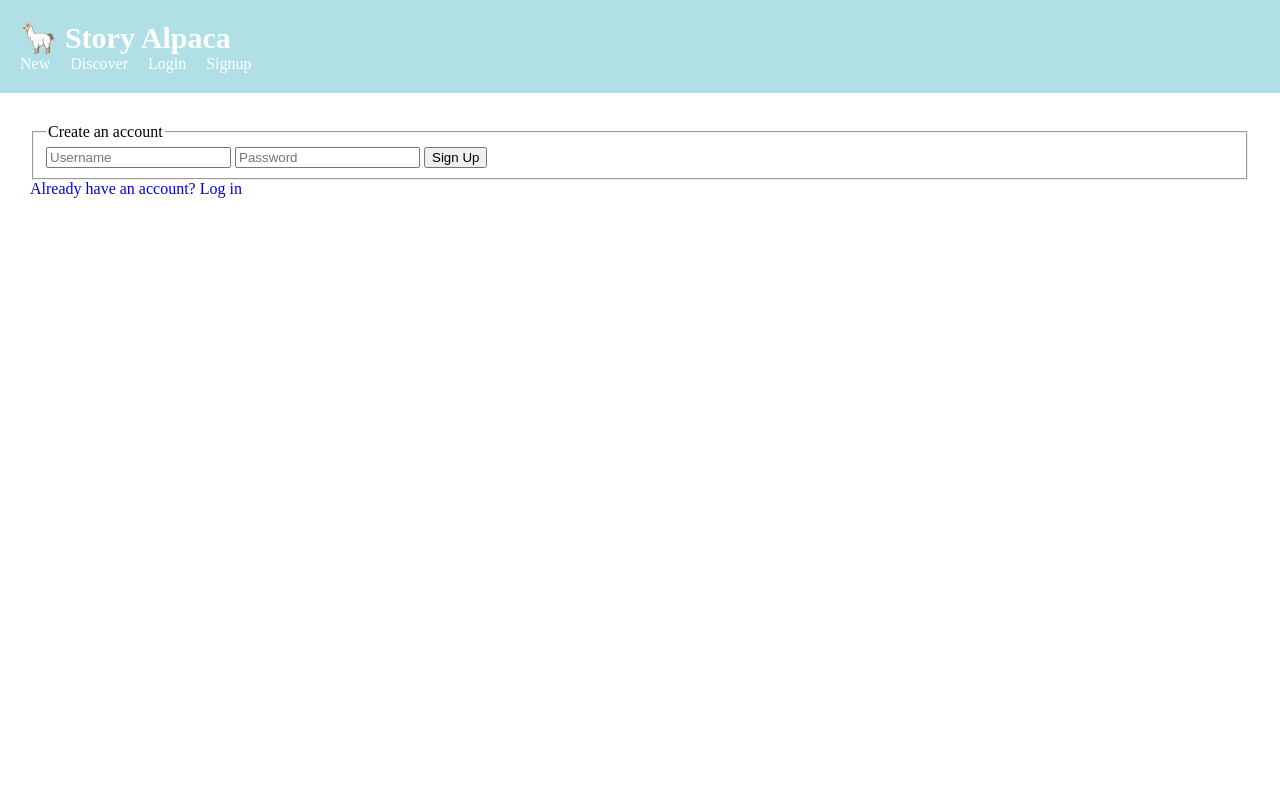
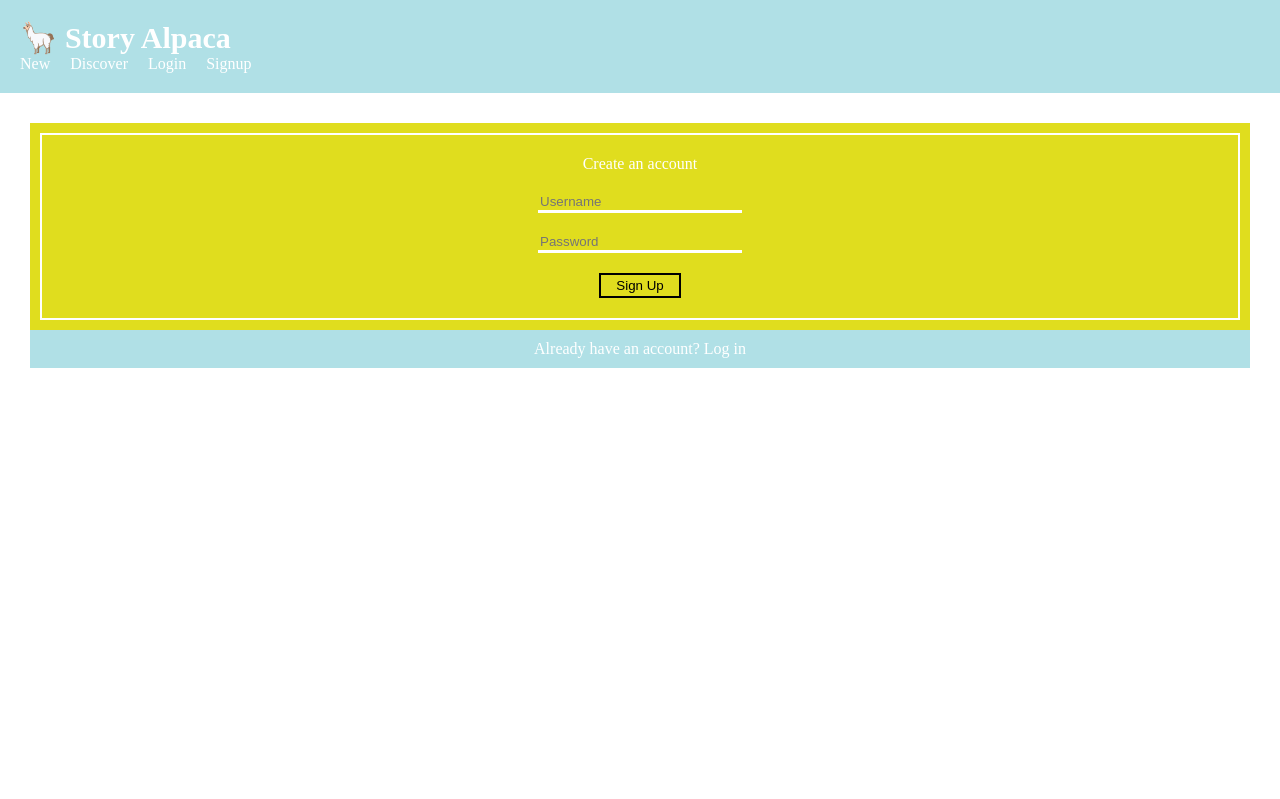
Before and after one commit to tamitakada/asleep_alpacas, a Flask app: page /register in a window 1280 px wide. Shown: the top 799 px of the page. Run offline with Flask 2, Linux system fonts and the light colour scheme.

Commit message:
styled login and register

```diff
--- a/app/static/styles.css
+++ b/app/static/styles.css
@@ -1,3 +1,7 @@
+:root {
+    --yellow: rgb(224, 221, 30);
+}
+
 body, html {
     margin: 0;
     height: 100%;
@@ -44,8 +48,36 @@ footer {
 
 #homeMessage {
     margin: 0;
-    background-color: rgb(224, 221, 30);
+    background-color: var(--yellow);
     padding: 10px;
+    color: white;
+}
+
+/* login.html */
+
+.form {
+    background-color: var(--yellow);
+    padding: 10px;
+}
+
+.formField {
+    color: white;
+    background-color: transparent;
+    border-style: none none solid none;
+    border-color: white;
+    border-width: 3px;
+    min-width: 200px;
+}
+
+.submitButton {
+    background-color: transparent;
+    border: 2px solid black;
+    color: black;
+    padding: 3px 15px;
+}
+
+.submitButton:hover {
+    background-color: black;
     color: white;
 }
 
@@ -60,6 +92,7 @@ footer {
 .outline {
     border: 2px solid white;
     padding: 20px;
+    width: 100%;
 }
 
 /* general */
--- a/app/templates/register.html
+++ b/app/templates/register.html
@@ -11,15 +11,17 @@ P00 -- StoryAlpaca
 
 {% block body %}
     <form method="post" action="/register">
-      <fieldset class="form-container dyn-small shadow">
-        <legend> Create an account </legend>
-        {% if explain is defined %}
-          <p style="color:red;">{{ explain }}</p>
-        {% endif %}
-        <input type="text" name="newusername" placeholder="Username">
-        <input type="password" name="newpassword" placeholder="Password">
-        <input type="submit" name="sub" value="Sign Up">
-      </fieldset>
+      <div class="form centerFlex">
+        <div class="outline centerFlex" style="flex-direction: column; gap: 20px;">
+          <legend style="color: white;"> Create an account </legend>
+          {% if explain is defined %}
+            <p style="color:red;">{{ explain }}</p>
+          {% endif %}
+          <input type="text" name="newusername" placeholder="Username" class="formField">
+          <input type="password" name="newpassword" placeholder="Password" class="formField">
+          <input type="submit" name="sub" value="Sign Up" class="submitButton">
+          </div>
+      </div>
     </form>
-    <a id="login" class="flex-center" href="/login">Already have an account? Log in</a>
+    <a id="login" style="background-color: powderblue; padding: 10px; color: white;" class="centerFlex" href="/login">Already have an account? Log in</a>
 {% endblock %}
```
Also changed, not shown: app/templates/login.html (+10 -5 lines).
